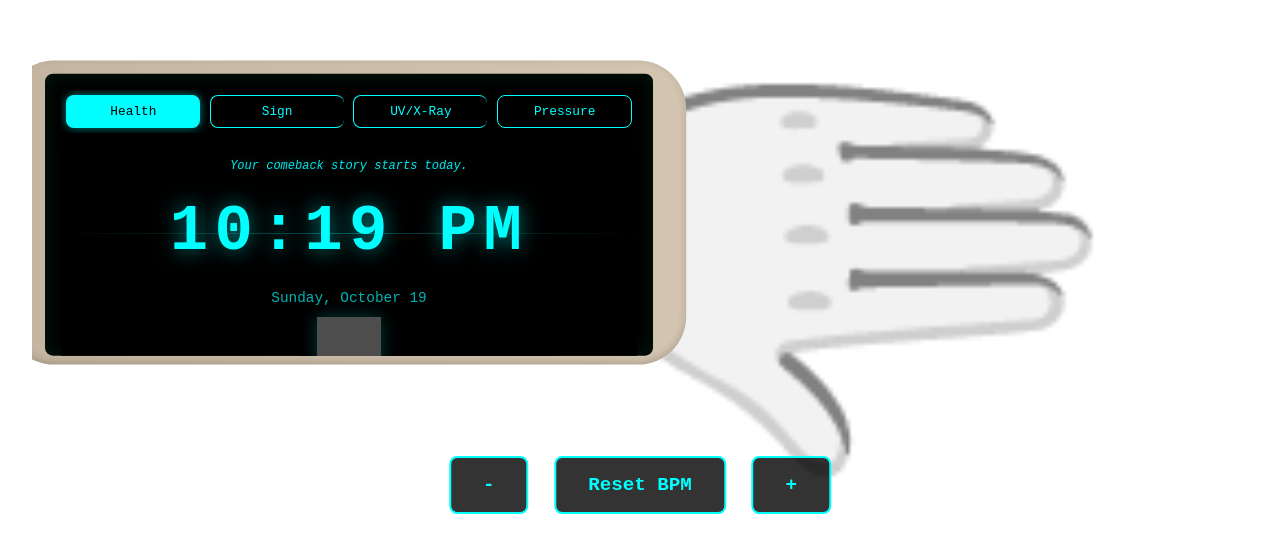
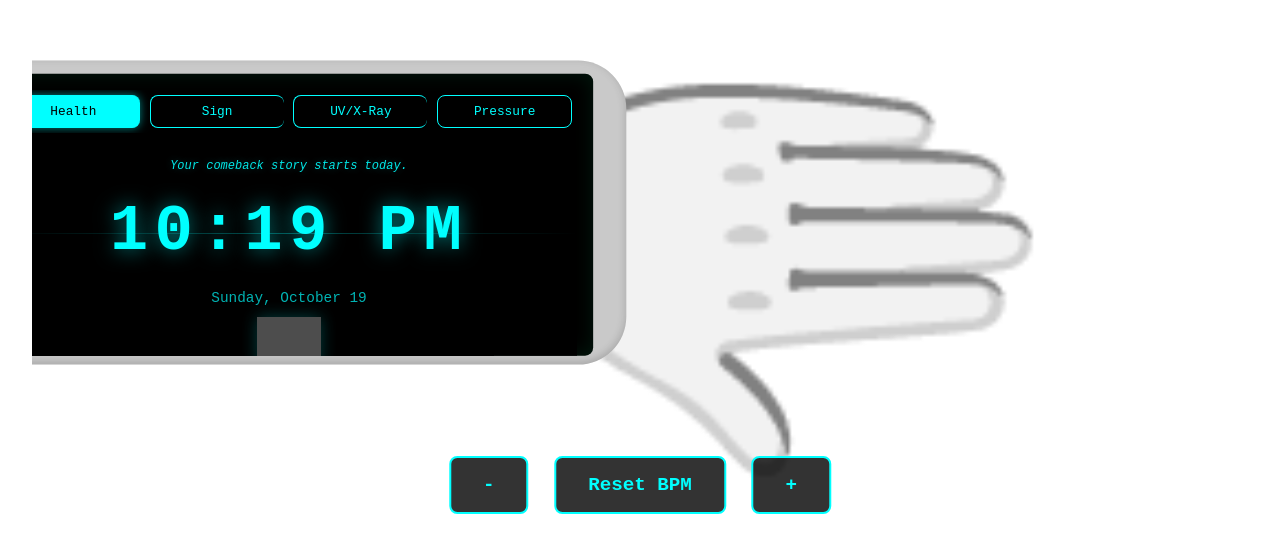
Before and after one commit to Rai1975/iCast---UI-Project-2, a Svelte app in the folder my-svelte-app/: page / in a window 1280 px wide. Shown: the part 249-802 px from the top of the page. Built offline with nearby package versions, Linux system fonts and the light colour scheme; grey boxes are pictures that could not be loaded.

Commit message:
HandCast aesthetic changes

```diff
--- a/my-svelte-app/src/HandCast.svelte
+++ b/my-svelte-app/src/HandCast.svelte
@@ -130,7 +130,9 @@
         </div>
       </div>
     </div>
+  </div>
 
+  <div class="button-div">
     {#if currentPage === 'health'}
     <div class="bottom-controls">
       <button class="control-btn" on:click={decreaseBPM}>-</button>
@@ -143,7 +145,12 @@
     {/if}
   </div>
 
-<style>
+<style>x1
+
+.button-div {
+  display: flex;
+  justify-content: center;
+  }
 .screensaver-overlay {
     position: fixed;
     top: 0;
@@ -186,7 +193,7 @@
   }
   .cast-hand {
     position: relative;
-    transform: translateX(20%) rotate(-270deg);
+    transform: translateX(10%) rotate(-270deg);
     display: flex;
     flex-direction: column;
     align-items: center;
@@ -206,7 +213,7 @@
     transform: translateX(-50%) translateY(45%);
     width: 38vmin;
     height: 85vmin;
-    background: linear-gradient(180deg, #d4c5b0 0%, #c4b5a0 100%);
+    background: #c9c9c9;
     border-radius: 6vmin;
     box-shadow:
       inset -2px 0 8px rgba(0,0,0,0.2),
```
Lines whose indentation alone changed are shown as unchanged.
